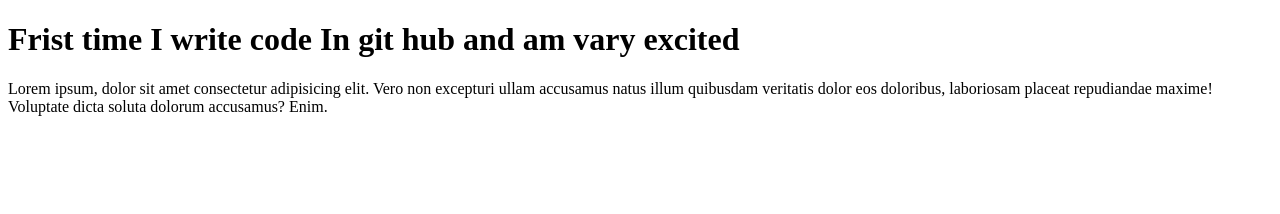
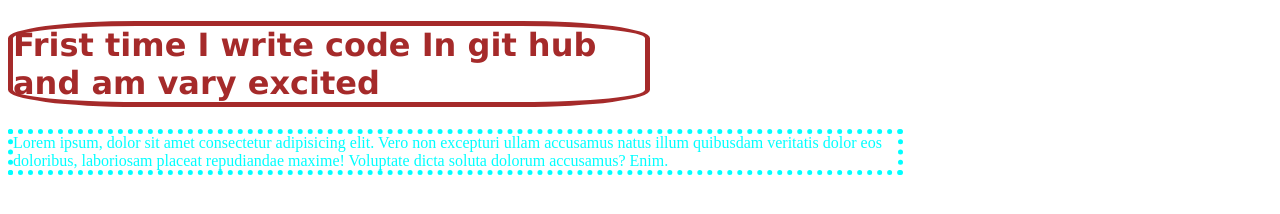
Before and after one commit to Afnansayed/repo-three-again, a plain HTML site: page index.html in a window 1280 px wide. Drawn offline with Linux system fonts and the light colour scheme.

Commit message:
adding second time

```diff
--- a/index.html
+++ b/index.html
@@ -4,6 +4,7 @@
     <meta charset="UTF-8">
     <meta name="viewport" content="width=device-width, initial-scale=1.0">
     <title>Github Three</title>
+    <link rel="stylesheet" href="style/blog.css">
 </head>
 <body>
     <h1>Frist time I write code In git hub and am vary excited</h1>
--- /dev/null
+++ b/style/blog.css
@@ -0,0 +1,12 @@
+h1{
+    color: brown;
+    font-family: 'Lucida Sans', 'Lucida Sans Regular', 'Lucida Grande', 'Lucida Sans Unicode', Geneva, Verdana, sans-serif;
+    width: 50%;
+    border: 5px solid;
+    border-radius: 20%;
+}
+div{
+    color: aqua;
+    width: 70%;
+    border: 5px dotted;
+}
```
